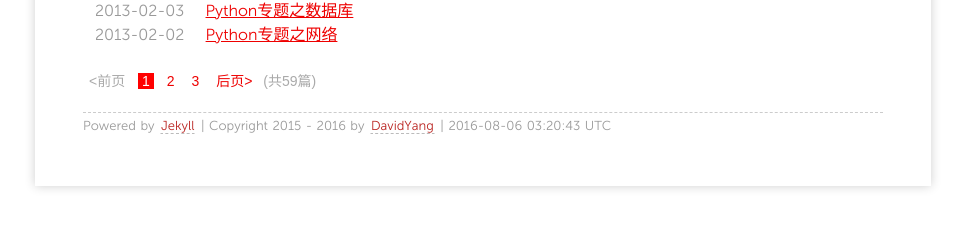
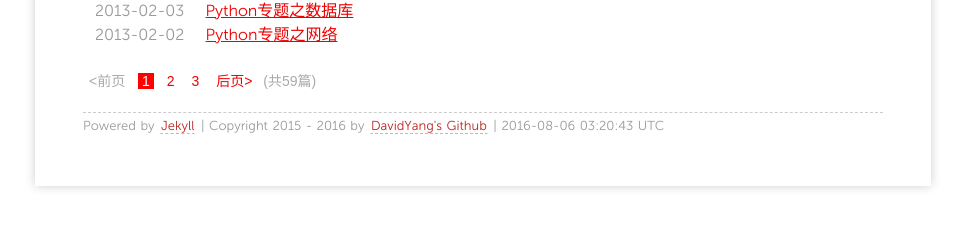
Before and after one commit to davidyang2415/davidyang2415.github.io, a Jekyll site: the page built from index.html, in a window 1280 px wide. Shown: the part 835-1066 px from the top of the page, without its empty margins (157-1122 px from the left). Built offline with Jekyll 4.4.1, drawn with Linux system fonts in a browser that asks for light colours; Markdown is read by kramdown in place of the engine named in the settings; the list of posts is cut into pages by our own code.

Commit message:
页面调整

```diff
--- a/_layouts/default.html
+++ b/_layouts/default.html
@@ -20,11 +20,11 @@
       <div id="main" role="main">
         <header>
         <div class="buttons">
-          <a href="/" class="ss-icon" title="Go to homepage">home</a>
+          <a href="/" class="ss-icon" title="Homepage">home</a>
           <a href="/categories" class="ss-icon" title="Category" >list</a>
-          <a href="/tags" class="ss-icon" title="Tag Cloud" >tags</a>
+          <a href="/tags" class="ss-icon" title="TagCloud" >tags</a>
           <a href="/about" class="ss-icon" title="About" >user</a>
-          <a href="/feed" class="ss-icon" title="Subscribe by RSS" >rss</a>
+          <a href="/feed" class="ss-icon" title="RSS" >rss</a>
         </div>
         <h1>{{ page.title }}</h1>
         </header>
@@ -36,8 +36,8 @@
 
     <footer>
         <p>
-			<small>Powered by <a href="https://github.com/mojombo/jekyll">Jekyll</a> |
-			Copyright 2015 - {{site.time | date:"%Y"}} by <a>DavidYang</a> |
+			<small>Powered by <a href="https://github.com/jekyll/jekyll">Jekyll</a> |
+			Copyright 2015 - {{site.time | date:"%Y"}} by <a href="http://yangdw.github.io">DavidYang's Github</a> |
 			<span class="label label-info">
 			{{site.time | date:"%Y-%m-%d %H:%M:%S %Z"}}
 			</span></small>
--- a/_layouts/post.html
+++ b/_layouts/post.html
@@ -5,18 +5,23 @@ layout: default
 <section class="post">
 {{ content }}
 </section>
+
 <section class="meta">
 <span class="author">
   <a>{{ site.author }}</a>
 </span>
+
 <span class="time">
   /
   <time datetime="{{ page.date | date:"%Y-%m-%d" }}">{{ page.date | date:"%Y-%m-%d" }}</time>
 </span>
+
 <br />
+
 <span class="license">
   Published under <a rel="license" href="http://creativecommons.org/licenses/by-nc-sa/3.0/">(CC) BY-NC-SA</a>
 </span>
+
 {% if page.categories %}
 <span class="categories">
   in categories
@@ -25,6 +30,7 @@ layout: default
   {% endfor %}
 </span>
 {% endif %}
+
 {% if page.tags %}
 <span class="tags">
   tagged with
```
